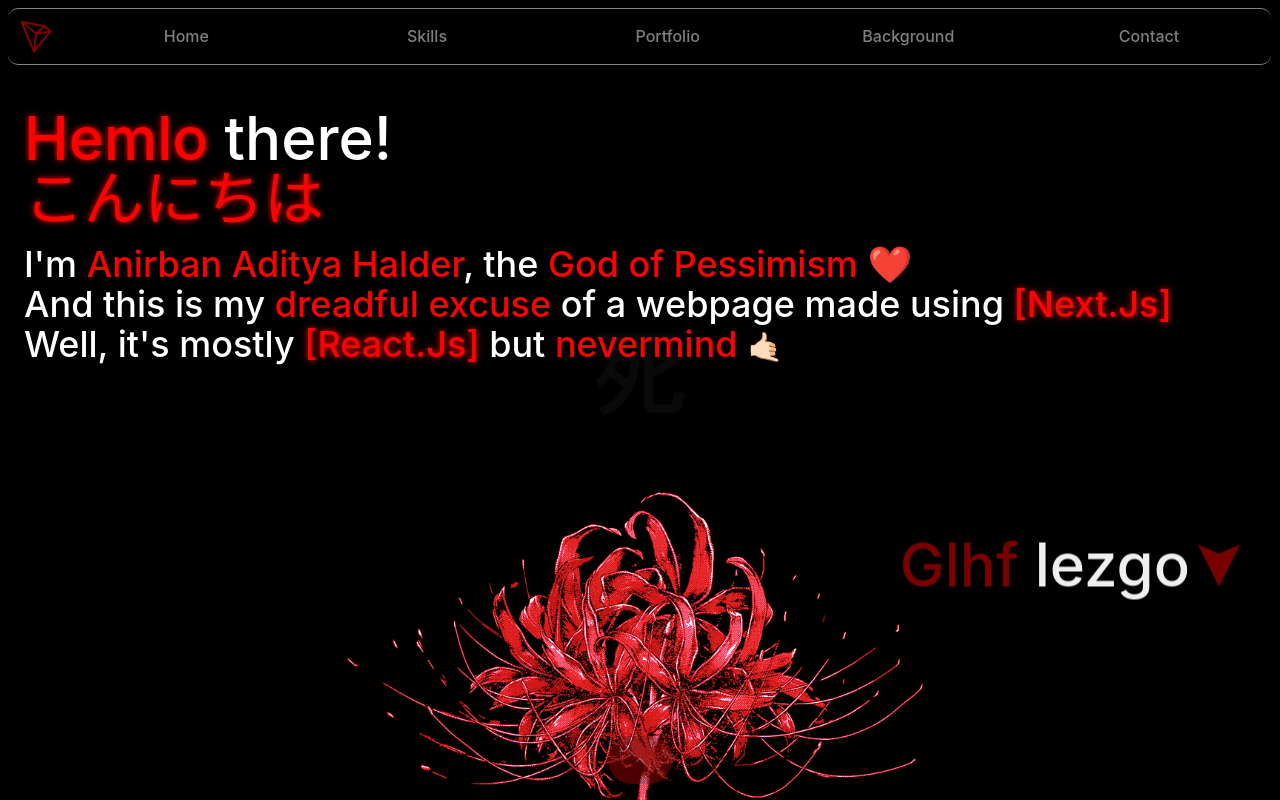
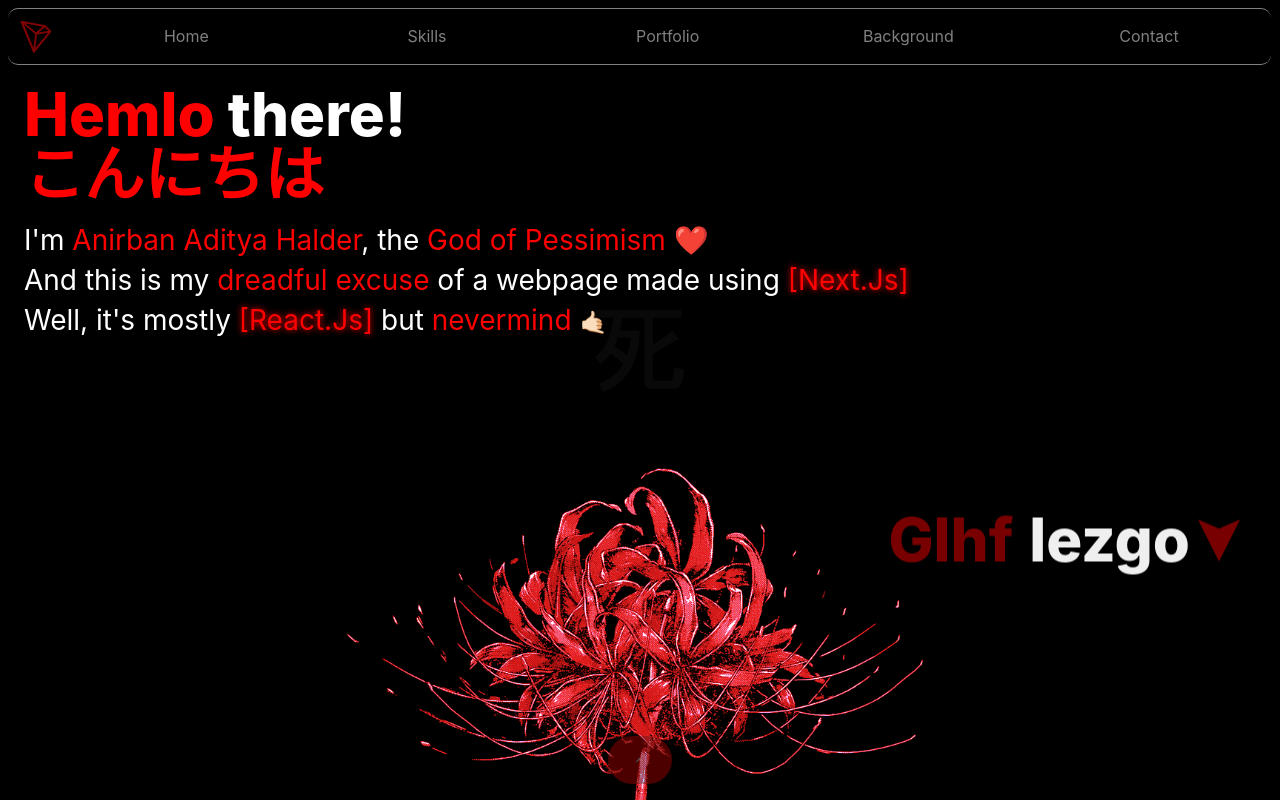
Before and after one commit to banboy38/showcase-website, a Next.js app: page / in a window 1280 px wide. Shown: the top 800 px of the page. Built offline with nearby package versions, Linux system fonts and the light colour scheme.

Commit message:
redesign

```diff
--- a/components/contact/contact.js
+++ b/components/contact/contact.js
@@ -18,7 +18,7 @@ export default function Contact() {
             <>
                 <div id="contact" style={{fontSize : "1.6em", paddingTop : "2.7em",}} className="break-words parallaxDiv bg-[url(/flowerspink.png)] md:bg-[url(/sakura.png)]">
 
-                    <div className="text-center m-4 text-6xl">
+                    <div className="font-extrabold text-center m-4 text-6xl">
                         Contact
                     </div>
                     <div className="grid justify-items-center">
--- a/components/introCard/introCard.js
+++ b/components/introCard/introCard.js
@@ -39,7 +39,7 @@ export default function IntroCard() {
       return(
         <>
           <Paper className="break-words">
-            <HelloHead className="text-6xl mt-[-40vh] md:mt-[0] mb-4"><span style={{"color":"red", "textShadow" : "0 0 6px red"}}>Hemlo</span> there!<br/><Red style={{"textShadow" : "0 0 6px red"}}>こんにちは</Red></HelloHead>
+            <HelloHead className="text-6xl font-extrabold mt-[-40vh] md:mt-[0] mb-4"><span style={{"color":"red"}}>Hemlo</span> there!<br/><Red>こんにちは</Red></HelloHead>
 
             <TypedTextOne >I&apos;m <span style = {{"color":"red", }}>Anirban Aditya Halder</span>, the <Red>God of Pessimism</Red> ❤️</TypedTextOne>
             <TypedTextTwo>And this is my <span style = {{"color":"red", }}>dreadful excuse</span> of a webpage made using <Highlight > [Next.Js] </Highlight></TypedTextTwo>
@@ -47,7 +47,7 @@ export default function IntroCard() {
 
 
             <Link passHref href="#skills">
-            <CenterContainer className="text-6xl m-4 text-center">
+            <CenterContainer className="text-6xl font-extrabold m-4 text-center">
             <div className="m-2 animate-pulse" style = {{"color":"red", }}>Glhf</div>
             <div className="m-2 ">lezgo</div>
             <div className="flex justify-center mt-[20px]"><img alt = "Red Down Arrow" className="animate-pulse" style = {{height:"0.7em", width:"0.7em"}} src="./downArrow.png"/></div>
--- a/components/introCard/style.js
+++ b/components/introCard/style.js
@@ -9,7 +9,7 @@ export const Paper = styled.div`
 
     background-color : transparent;
 
-    font-size: 2.25rem;
+    font-size: 1.75rem;
     line-height: 2.5rem;
 
     margin: 1.5rem;
@@ -20,7 +20,7 @@ export const Paper = styled.div`
     margin-bottom : 5em;
     // padding-bottom : 2.5em;
 
-    min-height : 100vh;
+    min-height : 120vh;
 
     @media (max-width: 768px) {
         margin-top: 47vh;
--- a/components/parallax/parallax.js
+++ b/components/parallax/parallax.js
@@ -32,7 +32,7 @@ export default function Parallax(props){
                 <Pparallax id="skills" className="bg-[url(/creepystick.png)] break-words">
                     {/* <div id = "khali"> */}
 
-                        <p className="text-5xl md:text-6xl">Well then, this is the <Shine><Red>Skills</Red></Shine> section 📈</p>
+                        <p className="text-5xl md:text-6xl font-extrabold">Well then, this is the <Red>Skills</Red> section 📈</p>
 
                         <p className="mt-4">See, I can make <Shine>isomorphic glass cards</Shine>, wild <Shine>animations and transitions</Shine>, weird <Shine>onHover sound queues</Shine> among many other <Red>bamboozling effects.</Red></p>
                         <p>But I'm not gonna waste your time with my <Red>brilliance</Red>, I'll just make an <Red>impractically long list</Red> of my <Red>useful/useless</Red> <Red>skills</Red> and a <Red>progress bar</Red> for each. 🙂</p>
@@ -81,14 +81,14 @@ export default function Parallax(props){
                     {/* </div> */}
                 </Pparallax>
 
-                <div style = {{textAlign:"center"}} className = "flex-column justify-center mt-[30vh] mb-[65vh] p-2 text-5xl md:text-6xl">
+                <div style = {{textAlign:"center"}} className = "flex-column justify-center mt-[30vh] mb-[65vh] p-2 font-extrabold text-5xl md:text-6xl">
                   <div className="flex flex-col m-2">
                       <p >As you can see, I'm the epitome of the saying</p>
-                      <Red className="mt-[0.3em] portrait:mt-[0.7em]">"Jack of all Trades, Master of None."</Red>
+                      <Red className="mt-[0.4em] portrait:mt-[0.7em]">"Jack of all Trades, Master of None."</Red>
                       {/* <p className="mt-[15px]">🥲</p> */}
                   </div>
 
-                  <div className="text-2xl mt-[1em]"><Shine><Red>~"But Always Better than the Master of One"</Red></Shine></div>
+                  <div className="text-2xl mt-[1em]"><Red>~"But Always Better than the Master of One"</Red></div>
                 </div>
 
             </>
--- a/components/parallax/style.js
+++ b/components/parallax/style.js
@@ -4,10 +4,10 @@ export const Pparallax = styled.div`
 
 margin-top : 3.3em;
 padding : 0.8em;
-padding-top : 2.3em;
+padding-top : 3.2em;
 padding-bottom : 3em;
 
-font-size: 2.25rem;
+font-size: 1.75rem;
 line-height: 2.5rem;
 
 box-shadow: inset 0 0 1em 1px black;
--- a/components/portfolio/portfolio.js
+++ b/components/portfolio/portfolio.js
@@ -53,8 +53,8 @@ export default function Portfolio(props){
                 <Parallax id="portfolio" className="bg-[url(/street.png)]">
                     <div id="oo" className="mt-2">
                     {/* w-[100%] md:w-[50%] */}
-                        <div className=" text-left text-3xl md:text-[2.25rem] backdrop-brightness-[0.6] backdrop-blur-[5px] backdrop-saturate-200  rounded-3xl p-6 " style={{boxShadow : "0 0 2em rgba(236, 72, 153, 0.0), inset 0 0 4em rgba(255,255,255, 0.00)", backgroundColor : 'rgba(255, 0, 102, 0.17)'}} >
-                            <p className="text-5xl md:text-6xl">Welcome to the <Pink><Shine>Portfolio</Shine></Pink> section 🎨</p>
+                        <div className=" text-left backdrop-brightness-[0.6] backdrop-blur-[5px] backdrop-saturate-200  rounded-3xl p-6 " style={{boxShadow : "0 0 2em rgba(236, 72, 153, 0.0), inset 0 0 4em rgba(255,255,255, 0.00)", backgroundColor : 'rgba(255, 0, 102, 0.17)'}} >
+                            <p className="text-5xl md:text-6xl font-extrabold">Welcome to the <Pink>Portfolio</Pink> section 🎨</p>
                             <p className="mt-4">As I said a while ago, here's an <Shine>isomorphic glass card</Shine> made completely using <Pink>Tailwind CSS.</Pink></p>
                             <p>Now this <Pink>may not render</Pink> in <Pink>Mozilla Firefox</Pink> because this is <Pink>some experimental shit.</Pink></p>
                             <p>But trust me bro, it <Pink>actually exists.</Pink></p>
@@ -66,7 +66,7 @@ export default function Portfolio(props){
                     {/* <div className="flex justify-center mt-[4em] mb-[5px]"><img alt = "Red Down Arrow" className="animate-pulse" style = {{height:"0.7em", width:"0.7em"}} src="./pinkArrow.png"/></div> */}
                     {/* <div className="mt-[6em] mb[5px] w-full bg-pink-900 h-1 rounded-full"></div> */}
 
-                    <div className="textAnim mt-[2.4em] mb-[2em] text-5xl md:text-6xl text-center">
+                    <div className="textAnim font-extrabold mt-[2.4em] mb-[2em] text-5xl md:text-6xl text-center">
                         My <Pink><>Projects</></Pink>
                     </div>
 
--- a/components/portfolio/style.js
+++ b/components/portfolio/style.js
@@ -9,7 +9,7 @@ padding : 0.8em;
 padding-top : 2.3em;
 padding-bottom : 3em;
 
-font-size: 2.25rem;
+font-size: 1.75rem;
 line-height: 2.5rem;
 
 box-shadow: inset 0 0 2em 2px black;
--- a/styles/globals.css
+++ b/styles/globals.css
@@ -4,7 +4,7 @@
 
 html,
 body {
-  font-weight : 500;
+  /* font-weight : 500; */
 
   background-image: url("../public/flower.png");
   background-repeat: no-repeat;
@@ -51,7 +51,7 @@ a {
   padding-top : 2.3em;
   /* padding-bottom : 45vh; */
 
-  font-size: 2.25rem;
+  font-size: 1.75rem;
   line-height: 2.5rem;
 
   /* box-shadow: inset 0 0 2em 2px black; */
```
Also changed, not shown: components/bio/bio.js (+9 -9 lines).
